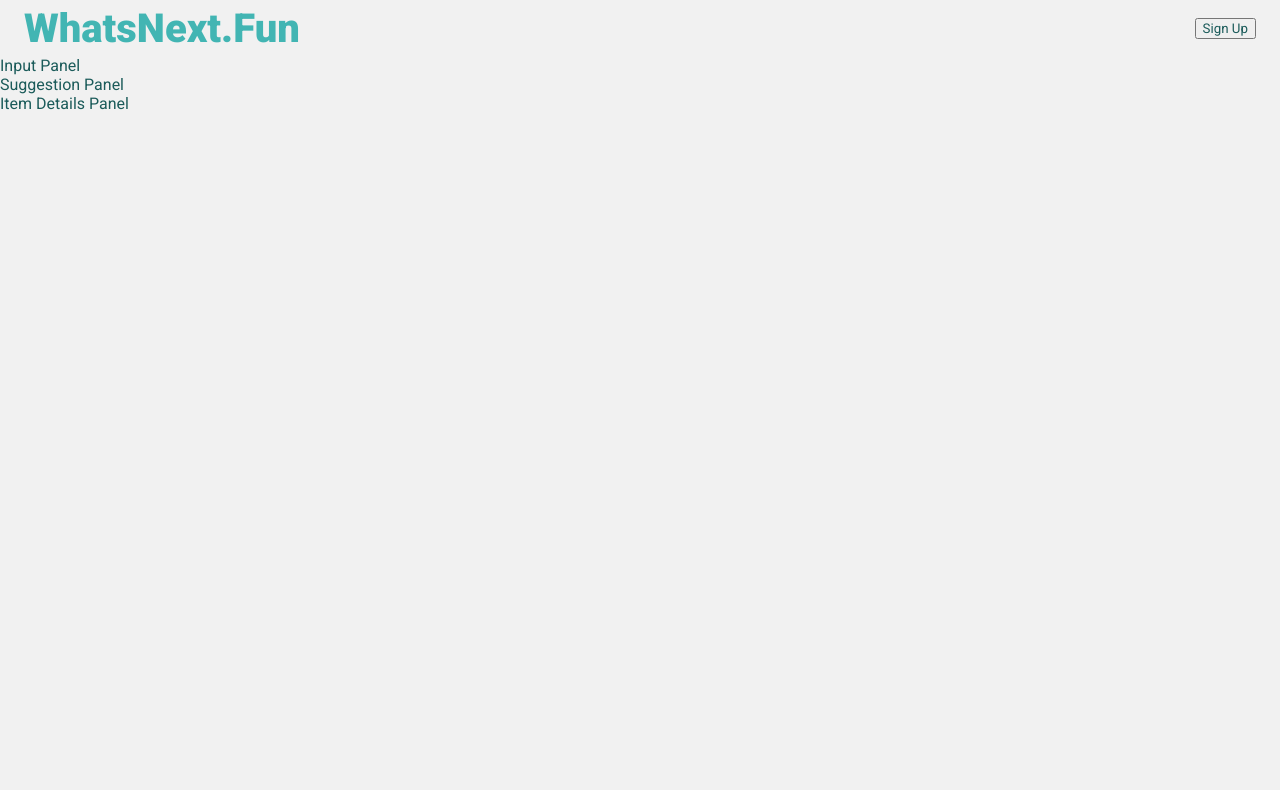
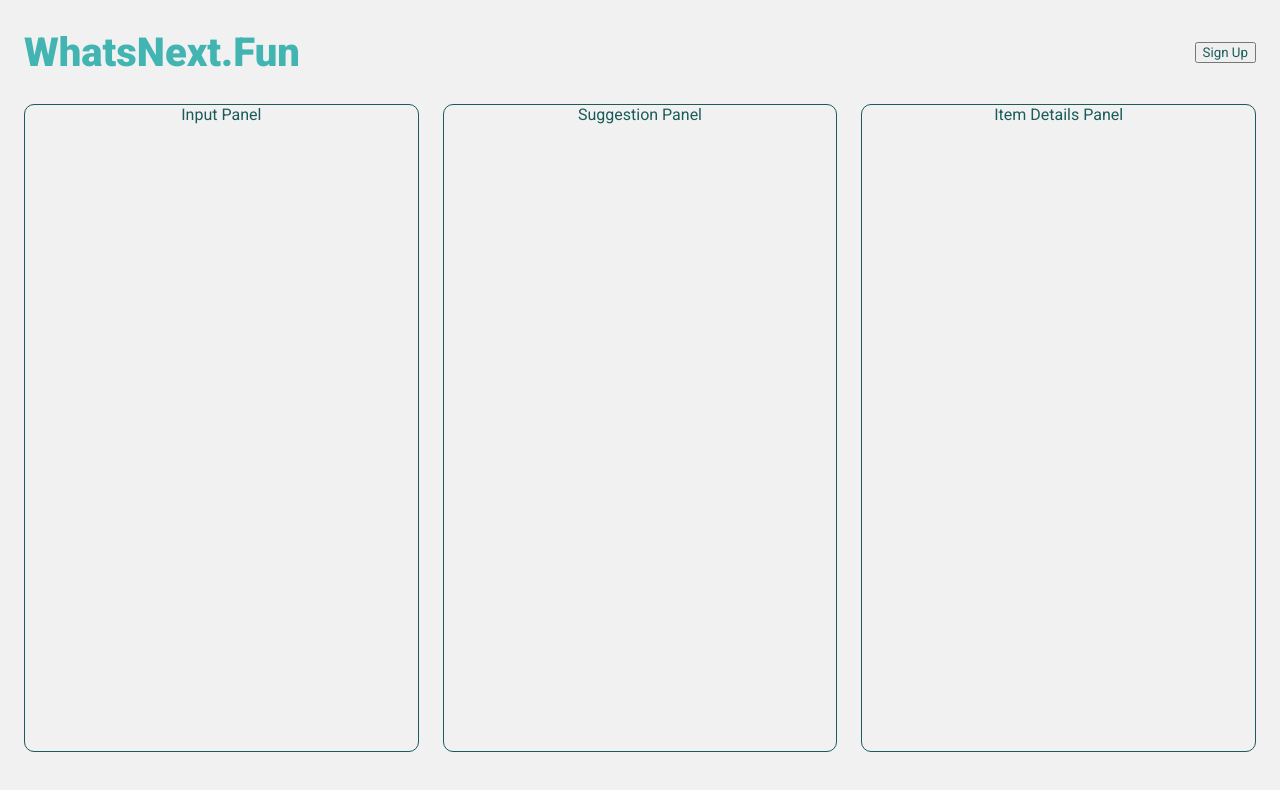
Before and after one commit to chingu-voyage5/Bears-Team-01, a React (Create React App) app in the folder client/: page / in a window 1280 px wide. Shown: the top 790 px of the page. Built offline with nearby package versions, Linux system fonts and the light colour scheme.

Commit message:
added panels

```diff
--- a/client/src/App.css
+++ b/client/src/App.css
@@ -48,6 +48,7 @@ body {
 
 .app {
   background-color: var(--background-grey);
+  padding: 1.5em;
 }
 
 nav.header {
@@ -55,7 +56,6 @@ nav.header {
   justify-content: space-between;
   align-items: center;
   height: 3.5em;
-  padding: 1.5em;
 }
 
 .header .logo {
--- a/client/src/App.js
+++ b/client/src/App.js
@@ -3,7 +3,7 @@ import { BrowserRouter as Router, Route } from 'react-router-dom';
 // import { Provider } from 'react-redux';
 
 import Header from './components/Header/Header';
-import Recommender from './components/Recommender';
+import Recommender from './components/Recommender/Recommender';
 
 import './App.css';
 
--- /dev/null
+++ b/client/src/components/Recommender/Recommender.css
@@ -0,0 +1,27 @@
+:root {
+  --background-grey: #f1f1f1;
+  --theme-color-light: #42b5b3;
+  --theme-color-dark: #1b5b5a;
+  --text-color: #1b5b5a; /*same as theme-color-dark*/
+}
+
+.recommender {
+  width: 100%;
+  height: calc(100% - 3.5em);
+  display: flex;
+  justify-content: center;
+  padding: 1.5em 0;
+}
+
+.recommender .panel {
+  height: 100%;
+  flex: 1;
+  display: flex;
+  justify-content: center;
+  border: 1px solid var(--theme-color-dark);
+  border-radius: 10px;
+}
+
+.recommender .panel:nth-child(2) {
+  margin: 0 1.5em;
+}
--- a/client/src/components/Recommender.js
+++ b/client/src/components/Recommender/Recommender.js
@@ -2,6 +2,7 @@ import React, { Component } from 'react';
 import InputPanel from './RecommenderPanels/InputPanel';
 import SuggestionPanel from './RecommenderPanels/SuggestionPanel';
 import ItemDetailsPanel from './RecommenderPanels/ItemDetailsPanel';
+import './Recommender.css';
 
 class Recommender extends Component {
   render() {
--- a/client/src/components/RecommenderPanels/InputPanel.js
+++ b/client/src/components/Recommender/RecommenderPanels/InputPanel.js
@@ -2,7 +2,7 @@ import React, { Component } from 'react';
 
 class InputPanel extends Component {
   render() {
-    return <div>Input Panel</div>;
+    return <div className="input-panel panel">Input Panel</div>;
   }
 }
 
--- /dev/null
+++ b/client/src/components/Recommender/RecommenderPanels/ItemDetailsPanel.js
@@ -0,0 +1,9 @@
+import React, { Component } from 'react';
+
+class ItemDetailsPanel extends Component {
+  render() {
+    return <div className="item-details-panel panel">Item Details Panel</div>;
+  }
+}
+
+export default ItemDetailsPanel;
--- /dev/null
+++ b/client/src/components/Recommender/RecommenderPanels/SuggestionPanel.js
@@ -0,0 +1,9 @@
+import React, { Component } from 'react';
+
+class SuggestionPanel extends Component {
+  render() {
+    return <div className="suggestion-panel panel">Suggestion Panel</div>;
+  }
+}
+
+export default SuggestionPanel;
--- a/client/src/components/RecommenderPanels/ItemDetailsPanel.js
+++ /dev/null
@@ -1,13 +0,0 @@
-import React, { Component } from 'react';
-
-class ItemDetailsPanel extends Component {
-  render() {
-    return (
-      <div>
-        Item Details Panel
-      </div>
-    );
-  }
-}
-
-export default ItemDetailsPanel;
--- a/client/src/components/RecommenderPanels/SuggestionPanel.js
+++ /dev/null
@@ -1,13 +0,0 @@
-import React, { Component } from 'react';
-
-class SuggestionPanel extends Component {
-  render() {
-    return (
-      <div>
-        Suggestion Panel
-      </div>
-    );
-  }
-}
-
-export default SuggestionPanel;
```
